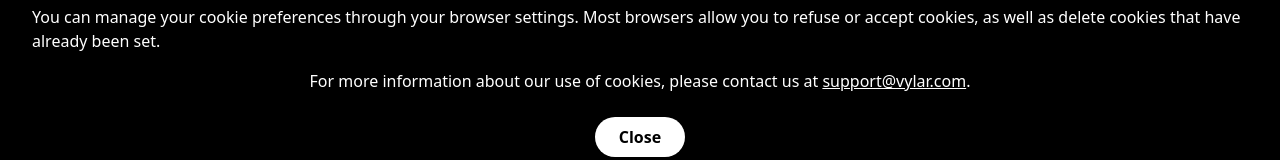
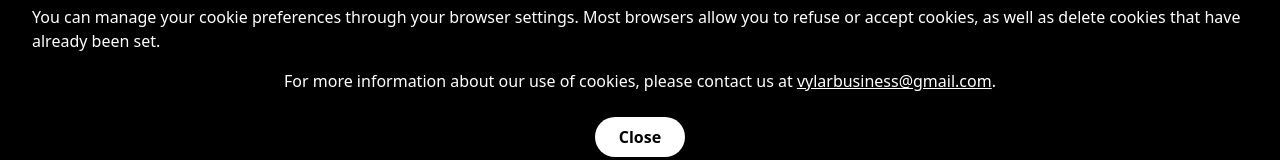
Before and after one commit to eyeop/vylarwebsite, a React (Vite) app in the folder vylarexperience/: page /cookie-policy in a window 1280 px wide. Shown: the part 473-633 px from the top of the page. Built offline with nearby package versions, Linux system fonts and the light colour scheme.

Commit message:
Update support email to vylarbusiness@gmail.com

```diff
--- a/vylarexperience/src/pages/CookiePolicy.jsx
+++ b/vylarexperience/src/pages/CookiePolicy.jsx
@@ -24,7 +24,7 @@ export default function CookiePolicy() {
         You can manage your cookie preferences through your browser settings. Most browsers allow you to refuse or accept cookies, as well as delete cookies that have already been set.
       </p>
       <p>
-        For more information about our use of cookies, please contact us at <a href="mailto:support@vylar.com" className="underline">support@vylar.com</a>.
+        For more information about our use of cookies, please contact us at <a href="mailto:vylarbusiness@gmail.com" className="underline">vylarbusiness@gmail.com</a>.
       </p>
       <button
         onClick={handleClose}
```
